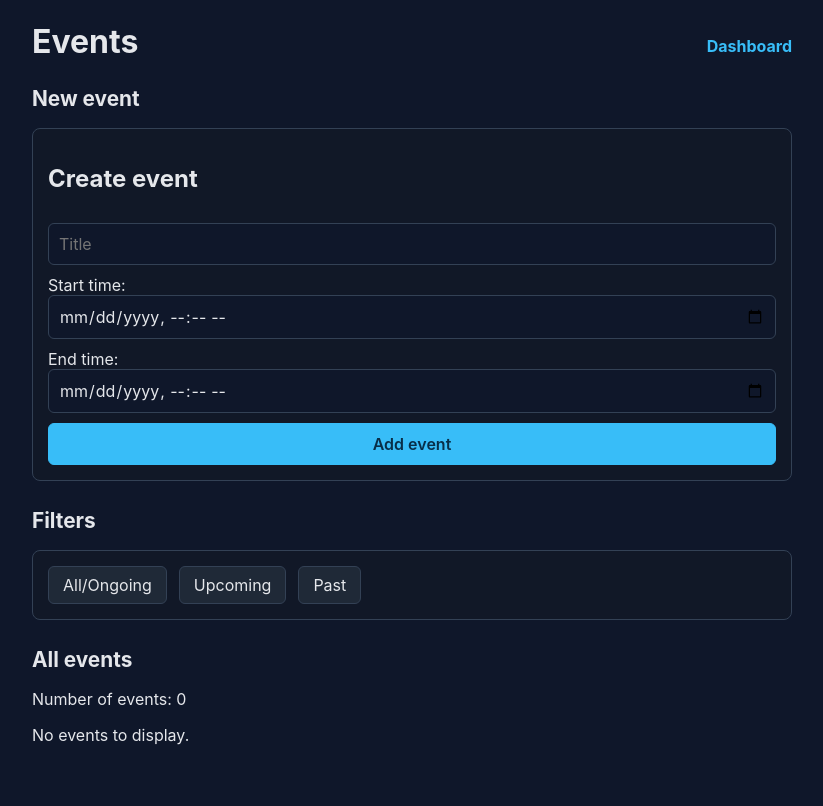
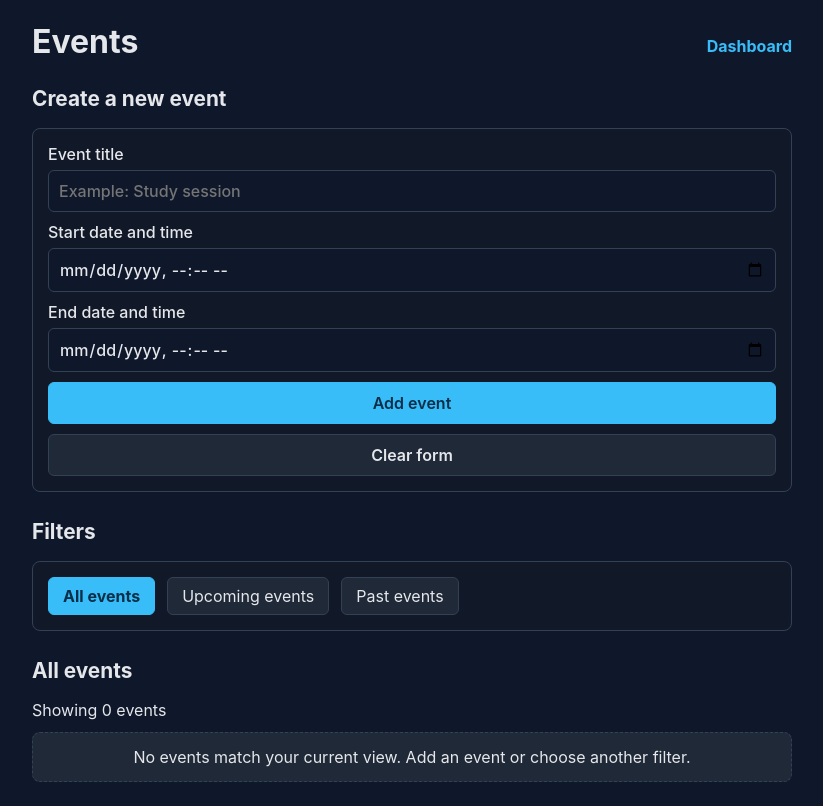
Before and after one commit to Samuel6693/productivity-assistant-portfolio, a React (Vite) app: page /events in a window 1280 px wide. Shown: the whole page, without its empty margins (228-1051 px from the left). Built offline with nearby package versions, Linux system fonts and the light colour scheme.

Commit message:
Enhance Events UX with improved form labels, dynamic event counts, and refined styling

```diff
--- a/src/Pages/EventsPage.jsx
+++ b/src/Pages/EventsPage.jsx
@@ -87,7 +87,7 @@ const EventsPage = () => {
       </section>
 
       <section className="page-section events-section">
-        <h2>{editId ? "Edit event" : "New event"}</h2>
+        <h2>{editId ? "Editing event" : "Create a new event"}</h2>
 
         <EventForm
           title={title}
@@ -109,7 +109,9 @@ const EventsPage = () => {
 
       <section className="page-section events-section">
         <h2>All events</h2>
-        <p>Number of events: {filteredEvents.length}</p>
+        <p className="event-count">
+          Showing {filteredEvents.length} {filteredEvents.length === 1 ? "event" : "events"}
+        </p>
 
         <EventList events={filteredEvents} onEdit={handleEdit} onDelete={handleDelete} />
       </section>
--- a/src/components/EventFilters.jsx
+++ b/src/components/EventFilters.jsx
@@ -1,9 +1,22 @@
-const EventFilters = ({ setFilter }) => {
+const EventFilters = ({ filter, setFilter }) => {
+  const options = [
+    { value: "all", label: "All events" },
+    { value: "upcoming", label: "Upcoming events" },
+    { value: "past", label: "Past events" },
+  ];
+
   return (
     <section className="event-filters">
-      <button onClick={() => setFilter("all")}>All/Ongoing</button>
-      <button onClick={() => setFilter("upcoming")}>Upcoming</button>
-      <button onClick={() => setFilter("past")}>Past</button>
+      {options.map((option) => (
+        <button
+          key={option.value}
+          type="button"
+          className={filter === option.value ? "active" : ""}
+          onClick={() => setFilter(option.value)}
+        >
+          {option.label}
+        </button>
+      ))}
     </section>
   );
 };
--- a/src/components/EventForm.jsx
+++ b/src/components/EventForm.jsx
@@ -11,18 +11,19 @@ const EventForm = ({
 }) => {
   return (
     <form className="event-form" onSubmit={handleSubmit}>
-      <h2>{editId ? "Edit event" : "Create event"}</h2>
-
+      <label>
+        Event title
         <input
           type="text"
-        placeholder="Title"
+          placeholder="Example: Study session"
           required
           value={title}
           onChange={(e) => setTitle(e.target.value)}
         />
+      </label>
 
       <label>
-        Start time:
+        Start date and time
         <input
           type="datetime-local"
           required
@@ -32,7 +33,7 @@ const EventForm = ({
       </label>
 
       <label>
-        End time:
+        End date and time
         <input
           type="datetime-local"
           required
@@ -43,11 +44,9 @@ const EventForm = ({
 
       <button type="submit">{editId ? "Save changes" : "Add event"}</button>
 
-      {editId && (
-        <button type="button" onClick={handleCancel}>
-          Cancel
+      <button type="button" className="secondary-btn" onClick={handleCancel}>
+        {editId ? "Cancel editing" : "Clear form"}
       </button>
-      )}
     </form>
   );
 };
--- a/src/components/EventList.jsx
+++ b/src/components/EventList.jsx
@@ -1,9 +1,18 @@
 const EventList = ({ events, onEdit, onDelete }) => {
   if (events.length === 0) {
-    return <p>No events to display.</p>;
+    return (
+      <p className="event-empty">
+        No events match your current view. Add an event or choose another filter.
+      </p>
+    );
   }
 
   const now = new Date();
+  const formatDateTime = (value) =>
+    new Date(value).toLocaleString([], {
+      dateStyle: "medium",
+      timeStyle: "short",
+    });
 
   return (
     <ul className="event-list">
@@ -12,12 +21,20 @@ const EventList = ({ events, onEdit, onDelete }) => {
 
         return (
           <li key={event.id} className={`event-item ${isPast ? "past" : ""}`}>
-            <strong>{event.title}</strong>
-            <p>Start: {new Date(event.start).toLocaleString()}</p>
-            <p>End: {new Date(event.end).toLocaleString()}</p>
+            <div className="event-item-header">
+              <strong>{event.title}</strong>
+              <span className={`event-status ${isPast ? "past" : "upcoming"}`}>
+                {isPast ? "Past" : "Upcoming"}
+              </span>
+            </div>
 
-            <button onClick={() => onEdit(event)}>Edit</button>
-            <button onClick={() => onDelete(event.id)}>Delete</button>
+            <p className="event-meta">Starts: {formatDateTime(event.start)}</p>
+            <p className="event-meta">Ends: {formatDateTime(event.end)}</p>
+
+            <div className="event-actions">
+              <button onClick={() => onEdit(event)}>Edit</button>
+              <button onClick={() => onDelete(event.id)}>Delete</button>
+            </div>
           </li>
         );
       })}
--- a/src/styles/Events.css
+++ b/src/styles/Events.css
@@ -13,6 +13,15 @@
   border: 1px solid var(--color-border);
   border-radius: var(--radius-card);
   background: var(--color-surface);
+}
+
+.event-form label {
+  display: flex;
+  flex-direction: column;
+  gap: 6px;
+  text-align: left;
+  color: var(--color-text);
+  font-weight: 500;
 }
 
 .event-form input {
@@ -32,6 +41,12 @@
   color: #082f49;
   font-weight: 600;
   cursor: pointer;
+}
+
+.event-form .secondary-btn {
+  background: var(--color-surface-muted);
+  border: 1px solid var(--color-border);
+  color: var(--color-text);
 }
 
 .event-filters {
@@ -54,6 +69,28 @@
   color: var(--color-text);
 }
 
+.event-filters button.active {
+  background: var(--color-accent);
+  border-color: var(--color-accent);
+  color: #082f49;
+  font-weight: 700;
+}
+
+.event-count {
+  margin: 0 0 12px;
+  color: var(--color-text-muted);
+}
+
+.event-empty {
+  margin: 0;
+  padding: 14px;
+  border: 1px dashed var(--color-border);
+  border-radius: var(--radius-card);
+  background: var(--color-surface-muted);
+  color: var(--color-text-muted);
+  text-align: center;
+}
+
 .event-list {
   margin-top: 0;
   list-style: none;
@@ -69,11 +106,53 @@
 }
 
 .event-item.past {
-  opacity: 0.5;
+  opacity: 0.72;
 }
 
-.event-item button {
-  margin-right: 10px;
+.event-item-header {
+  display: flex;
+  align-items: center;
+  justify-content: space-between;
+  gap: 12px;
+  margin-bottom: 10px;
+}
+
+.event-item-header strong {
+  font-size: 1.1rem;
+}
+
+.event-meta {
+  margin: 6px 0;
+  color: var(--color-text-muted);
+}
+
+.event-status {
+  display: inline-flex;
+  align-items: center;
+  padding: 3px 8px;
+  border-radius: 999px;
+  font-size: 0.85rem;
+  font-weight: 700;
+}
+
+.event-status.upcoming {
+  background: #dcfce7;
+  color: #166534;
+}
+
+.event-status.past {
+  background: #e5e7eb;
+  color: #374151;
+}
+
+.event-actions {
+  margin-top: 12px;
+  display: flex;
+  gap: 10px;
+  flex-wrap: wrap;
+}
+
+.event-actions button {
   padding: 6px 10px;
   border-radius: var(--radius-control);
   background: var(--color-surface-muted);
```
Lines whose indentation alone changed are shown as unchanged.
